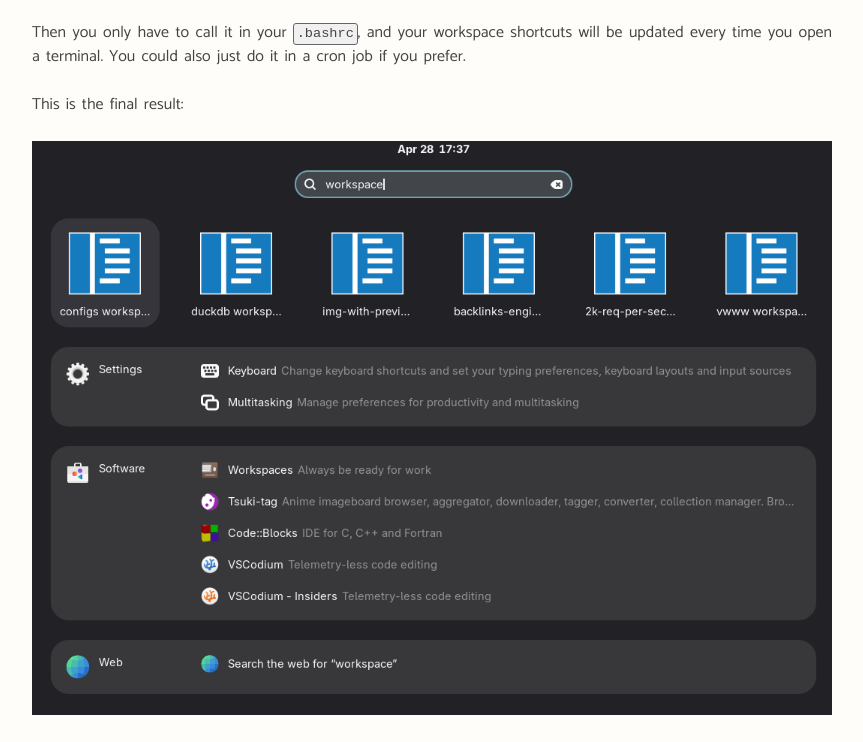
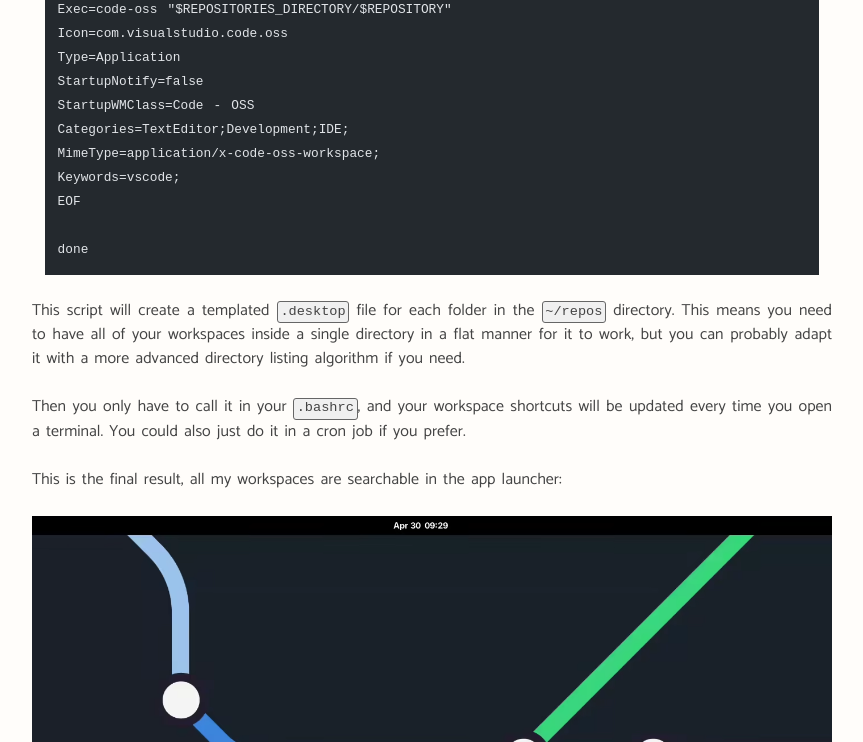
Before and after one commit to TheBigRoomXXL/lovergne.dev, an Astro site: page /archive/workspace-shortcut in a window 1280 px wide. Shown: the part 4770-5512 px from the top of the page, without its empty margins (208-1071 px from the left). Built offline with nearby package versions, Linux system fonts and the light colour scheme; Astro itself is replaced by a stand-in of ours; code samples lack their colours.

Commit message:
centent: workspace-shortcut, replace screenshot with screencast

```diff
--- a/src/content/zettelkasten/workspace-shortcut.md
+++ b/src/content/zettelkasten/workspace-shortcut.md
@@ -97,7 +97,7 @@ Let's analyze it step by step:
 
 This gives us the following search result in the app launcher when I search for "tinyfeed[^self-promotion]":
 
-![workspace-shortcut-1](/workspace-shortcut-1.png)
+![workspace-shortcut-1](/workspace-shortcut-1.avif)
 
 And when we press `Enter ⏎` it will open the tinyfeed workspace successfully
 
@@ -143,9 +143,9 @@ This script will create a templated `.desktop` file for each folder in the `~/re
 
 Then you only have to call it in your `.bashrc`, and your workspace shortcuts will be updated every time you open a terminal. You could also just do it in a cron job if you prefer.
 
-This is the final result:
+This is the final result, all my workspaces are searchable in the app launcher:
 
-![workspace-shortcut-2](/workspace-shortcut-2.png)
+![workspace-shortcut-2](/workspace-shortcut-2.avif)
 
 Just for completeness: another solution could have been to use a customizable app launcher like [Ulauncher](https://ulauncher.io/) with a [VSCode extension](https://ext.ulauncher.io/-/github-brpaz-ulauncher-vscode-projects), but I like to keep my setup as standard as possible for portability.
 
```
Also changed, not shown: public/workspace-shortcut-1.avif (added), public/workspace-shortcut-1.png (deleted), public/workspace-shortcut-2.avif (added), public/workspace-shortcut-2.png (deleted).
